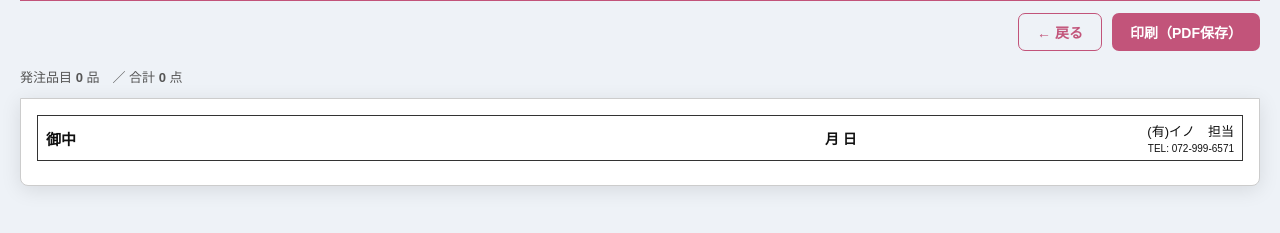
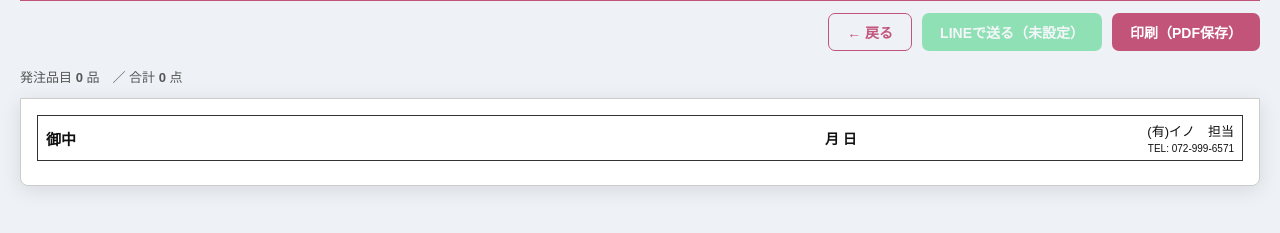
Before and after one commit to inoinomata-sys/zaiko, a Flask app: template templates/print.html in a window 1280 px wide. Shown: the part 67-300 px from the top of the page. Run offline with Flask 3, Linux system fonts and the light colour scheme; the template is opened without the code that fills it, so the values that code supplies are empty; some libraries are stand-ins or nearby versions.

Commit message:
LINE Messaging API送信機能を追加
- send_line_message() 関数を実装
- /order/<id>/send_line エンドポイントを追加
- 印刷ページに「LINEで送る」ボタンを追加（LINE ID設定済み仕入先のみ有効）
- SUPPLIERSにline_user_idフィールドを追加

Co-Authored-By: Claude Sonnet 4.6 <noreply@anthropic.com>

```diff
--- a/app.py
+++ b/app.py
@@ -4,6 +4,8 @@ from datetime import datetime
 import psycopg2
 import psycopg2.extras
 from dotenv import load_dotenv
+import urllib.request
+import json as json_lib
 
 load_dotenv()
 
@@ -140,13 +142,38 @@ def api_bulk_stock():
 
 # ── 発注書 ───────────────────────────────────────────────────────────────────
 
+LINE_TOKEN = os.environ.get('LINE_CHANNEL_ACCESS_TOKEN', '')
+
+def send_line_message(to_user_id, text):
+    if not LINE_TOKEN or not to_user_id:
+        return False
+    data = json_lib.dumps({
+        'to': to_user_id,
+        'messages': [{'type': 'text', 'text': text}]
+    }).encode('utf-8')
+    req = urllib.request.Request(
+        'https://api.line.me/v2/bot/message/push',
+        data=data,
+        headers={
+            'Content-Type': 'application/json',
+            'Authorization': f'Bearer {LINE_TOKEN}'
+        },
+        method='POST'
+    )
+    try:
+        urllib.request.urlopen(req, timeout=10)
+        return True
+    except Exception:
+        return False
+
+
 STORES = ['イノ', 'リッチ']
 
 SUPPLIERS = [
-    {'name': 'ワールド美容',        'contact': '担当 大橋様　FAX: 06-6696-0071'},
-    {'name': 'トピー商事',          'contact': ''},
-    {'name': 'アイテム',            'contact': ''},
-    {'name': '三井コーポレーション', 'contact': ''},
+    {'name': 'ワールド美容',        'contact': '担当 大橋様　FAX: 06-6696-0071', 'line_user_id': ''},
+    {'name': 'トピー商事',          'contact': '',                               'line_user_id': ''},
+    {'name': 'アイテム',            'contact': '',                               'line_user_id': ''},
+    {'name': '三井コーポレーション', 'contact': '',                               'line_user_id': ''},
 ]
 
 @app.route('/order')
@@ -253,6 +280,45 @@ def order_print(order_id):
         order=order, groups=groups, order_map=order_map, sup_info=sup_info)
 
 
+@app.route('/order/<int:order_id>/send_line', methods=['POST'])
+def order_send_line(order_id):
+    db = get_db()
+    cur = db.cursor()
+    cur.execute("SELECT * FROM orders WHERE id=%s", (order_id,))
+    order = cur.fetchone()
+    if not order:
+        db.close()
+        return jsonify(ok=False, error='注文が見つかりません')
+
+    cur.execute("""
+        SELECT oi.order_qty, p.name, p.category
+        FROM order_items oi
+        JOIN products p ON oi.product_id = p.id
+        WHERE oi.order_id = %s
+        ORDER BY p.col_group, p.sort_order
+    """, (order_id,))
+    items = cur.fetchall()
+    db.close()
+
+    sup_info = next((s for s in SUPPLIERS if s['name'] == order.get('supplier', '')), None)
+    if not sup_info or not sup_info.get('line_user_id'):
+        return jsonify(ok=False, error='この仕入先のLINE IDが未設定です')
+
+    lines = [f"【発注】{order['order_month']}月{order['order_day']}日 {order['store']}",
+             f"仕入先：{order['supplier']}", ""]
+    current_cat = ''
+    for it in items:
+        if it['category'] != current_cat:
+            current_cat = it['category']
+            lines.append(f"▼ {current_cat}")
+        lines.append(f"  {it['name']}  ×{int(it['order_qty'])}")
+    lines += ["", "(有)イノ　TEL: 072-999-6571"]
+    text = '\n'.join(lines)
+
+    ok = send_line_message(sup_info['line_user_id'], text)
+    return jsonify(ok=ok, error=None if ok else '送信に失敗しました')
+
+
 @app.route('/order/history')
 def order_history():
     db = get_db()
--- a/templates/print.html
+++ b/templates/print.html
@@ -26,6 +26,7 @@ body {
 .btn { padding: 8px 18px; border-radius: 7px; border: none; font-family: inherit; font-size: 14px; font-weight: 600; cursor: pointer; }
 .btn-print { background: #c2547a; color: #fff; }
 .btn-back  { background: transparent; color: #c2547a; border: 1px solid #c2547a; }
+.btn-line  { background: #06c755; color: #fff; }
 .order-summary { margin-bottom: 12px; font-size: 13px; color: #555; }
 
 /* 発注書ヘッダー */
@@ -80,6 +81,11 @@ body {
 
 <div class="btn-row">
   <button class="btn btn-back" onclick="history.back()">← 戻る</button>
+  {% if sup_info.line_user_id %}
+  <button class="btn btn-line" onclick="sendLine(this)" id="line-btn">LINEで送る</button>
+  {% else %}
+  <button class="btn btn-line" style="opacity:.4;cursor:not-allowed" title="LINE IDが未設定です">LINEで送る（未設定）</button>
+  {% endif %}
   <button class="btn btn-print" onclick="window.print()">印刷（PDF保存）</button>
 </div>
 
@@ -183,5 +189,27 @@ body {
 </div>
 </div>
 
+<script>
+async function sendLine(btn) {
+  btn.disabled = true;
+  btn.textContent = '送信中…';
+  try {
+    const res = await fetch('/order/{{ order.id }}/send_line', {method:'POST'});
+    const data = await res.json();
+    if (data.ok) {
+      btn.textContent = '送信しました';
+      btn.style.background = '#059142';
+    } else {
+      alert(data.error || '送信に失敗しました');
+      btn.disabled = false;
+      btn.textContent = 'LINEで送る';
+    }
+  } catch(e) {
+    alert('通信エラーが発生しました');
+    btn.disabled = false;
+    btn.textContent = 'LINEで送る';
+  }
+}
+</script>
 </body>
 </html>
```
